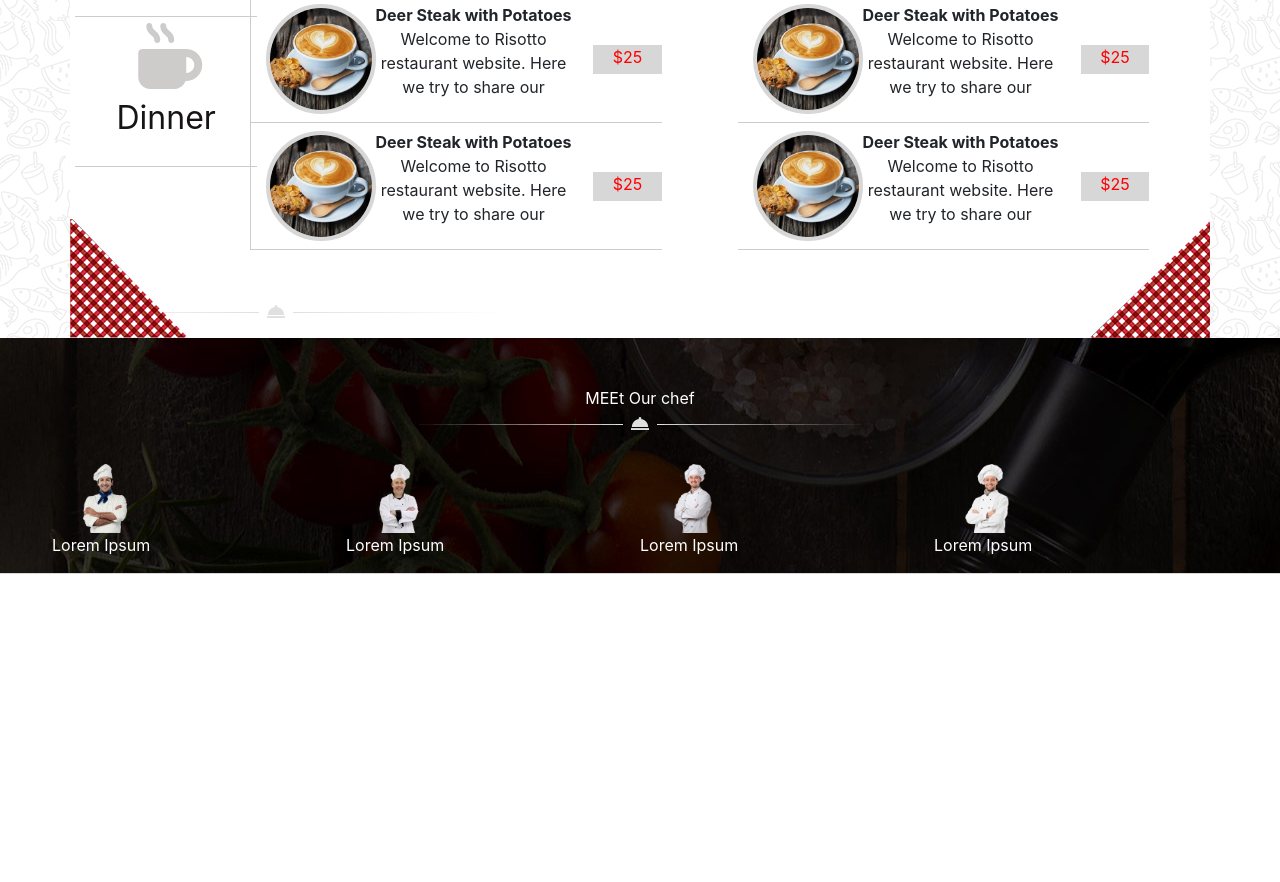
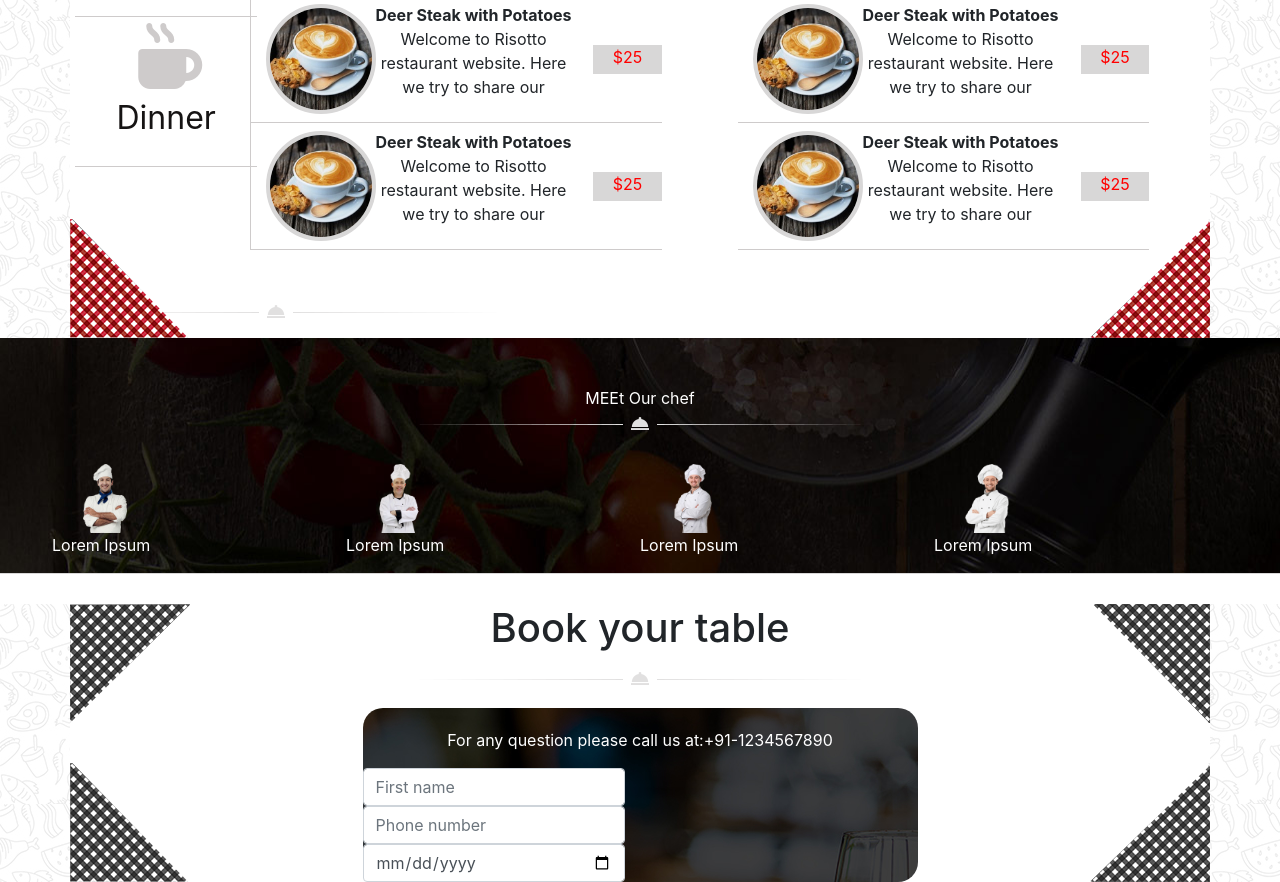
Before and after one commit to AbdellaouiBen/git_bootstrap_les_chefs, a website: page index.html in a window 1280 px wide. Shown: the part 1652-2534 px from the top of the page. Before the commit the page ends 2256 px from the top, so only its background shows below. Drawn offline with nearby package versions, Linux system fonts and the light colour scheme.

Commit message:
form debut

```diff
--- a/index.html
+++ b/index.html
@@ -322,6 +322,42 @@
         </div>
 
     </section>
+    <!-- section 3 -->
+    <section id="s3">
+        <div class="container position-relative bg-white">
+            <img class="top_left" src="./public/images/box-left-top-grey.png" alt="">
+            <img class="top_right" src="./public/images/box-right-top-grey.png" alt="">
+            <img class="bottom_left" src="./public/images/box-bottom-left-grey.png" alt="">
+            <img class="bottom_right" src="./public/images/box-bottom_right-grey.png" alt="">
+
+            <h1 class="text-center">Book your table <br><img src="./public/images/decoration_line.png" alt=""></h1>
+
+            <div class="d-flex justify-content-center">
+                    <form class="text-center w-50">
+                        <p>For any question please call us at:+91-1234567890</p>
+                        <div class="row">
+                            <div class="col-6">
+                                    <input type="text" class="form-control" placeholder="First name">
+                                    <input type="number" class="form-control" placeholder="Phone number">
+                                    <input type="date" class="form-control" placeholder="date">
+
+                            </div>
+
+
+
+                            <div class="col-6"></div>
+                        </div>
+
+                    </form>
+            </div>
+
+
+
+
+
+        </div>
+
+    </section>
 
 
 
--- a/src/sass/style.sass
+++ b/src/sass/style.sass
@@ -109,3 +109,30 @@ header
         margin-top: 30px
         margin-bottom: 30px
         border-bottom: 1px solid rgb(216, 215, 215)
+/* section 3*/
+#s3
+    background-image: url('../../public/images/main_bg.jpg')
+    position: relative
+
+    .top_left
+        position: absolute
+        top: 0
+        left: 0
+    .top_right
+        position: absolute
+        top: 0
+        right: 0
+    .bottom_left
+        position: absolute
+        bottom: 0
+        left: 0
+    .bottom_right
+        position: absolute
+        bottom: 0
+        right: 0
+    form
+        background-image: url("../../public/images/book_table_bg.jpg")
+        border-radius: 20px
+        p
+            color: white
+            padding-top: 20px
```
Also changed, not shown: public/css/style.css, 1 other file.
